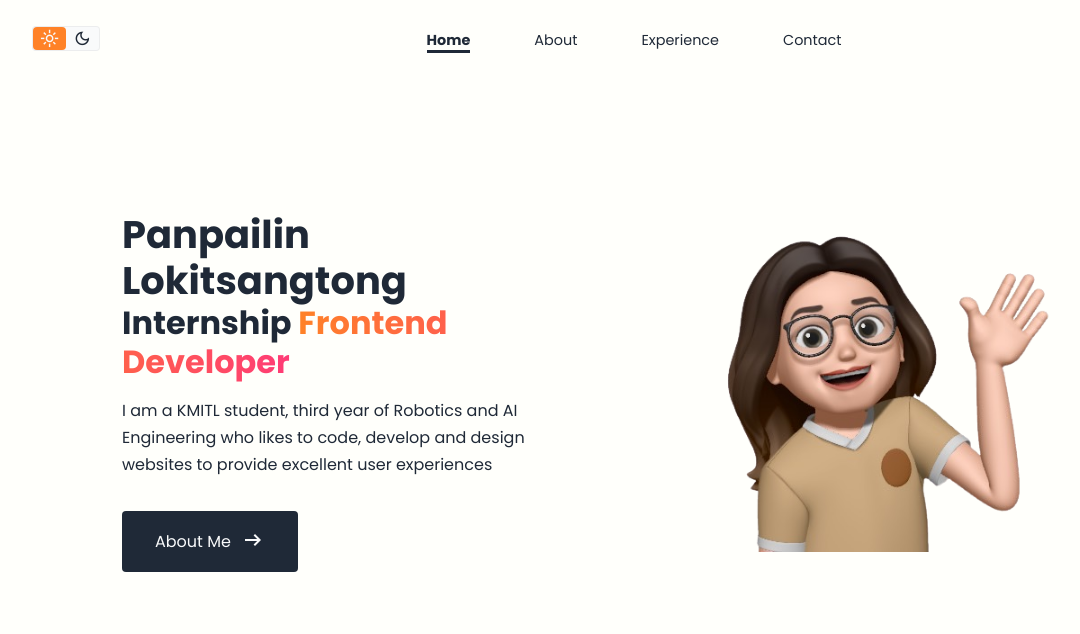
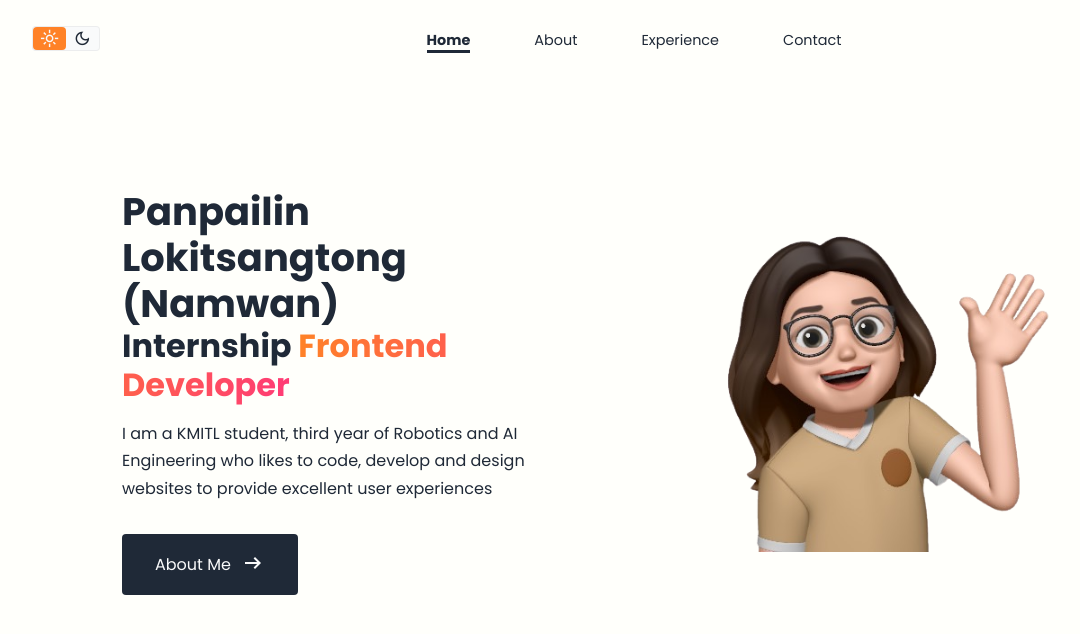
Before and after one commit to Pailin26/Portfolio-FrontEnd, a plain HTML site: page index.html in a window 1280 px wide. Shown: the whole page, without its empty margins (6-1086 px from the left). Drawn offline with nearby package versions, Linux system fonts and the light colour scheme.

Commit message:
2nd commit (try update)

```diff
--- a/index.html
+++ b/index.html
@@ -127,7 +127,7 @@
     <div class="container header__container">
 
       <div class="header__left">
-        <h1>Panpailin Lokitsangtong</h1>
+        <h1>Panpailin Lokitsangtong (Namwan)</h1>
         <h2>Internship <span class="dev">Frontend Developer</span></h2>
         <p>
           I am a KMITL student, third year of Robotics and AI Engineering who likes to code, develop and design
```
